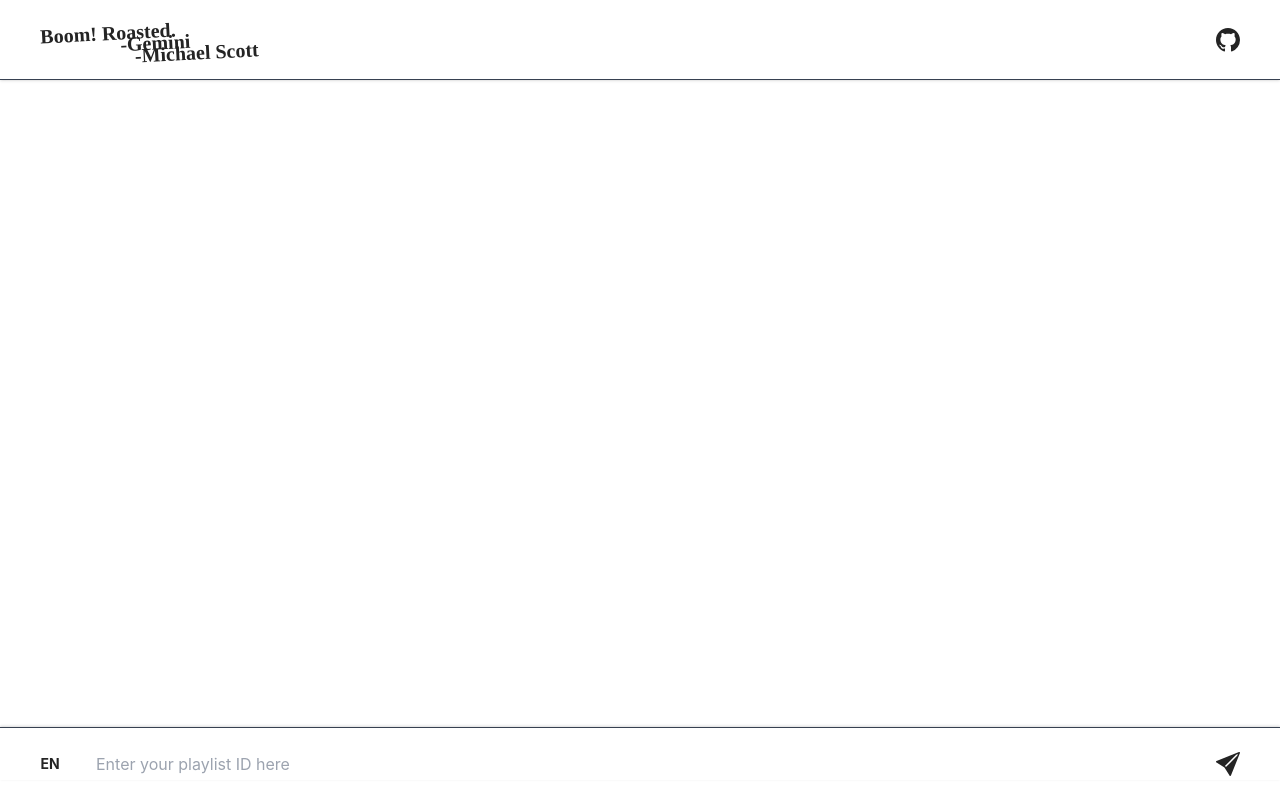
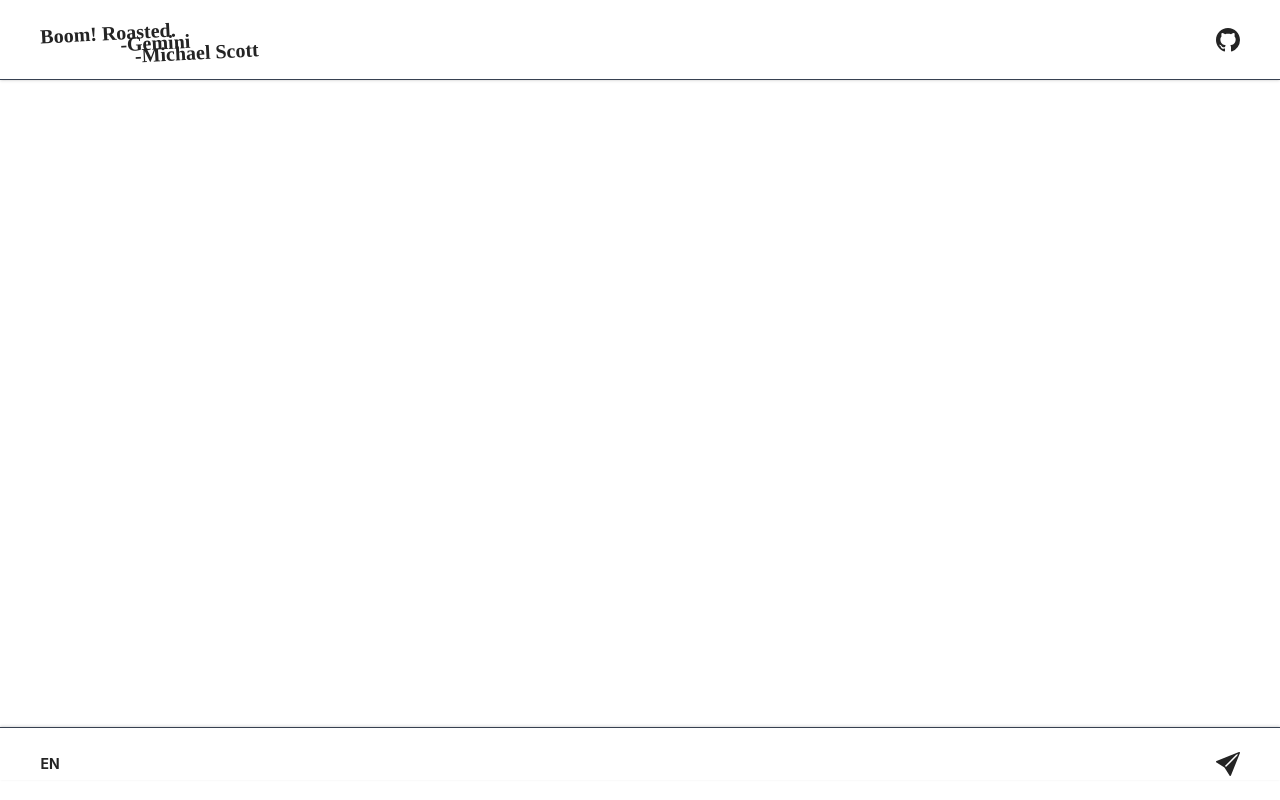
Before and after one commit to hatrnuhn/roast-my-spotify-playlist, a React (Vite) app: page / in a window 1280 px wide. Built offline with nearby package versions, Linux system fonts and the light colour scheme; a web font is replaced by a local one.

Commit message:
updates fetch error handling

```diff
--- a/src/components/Input.tsx
+++ b/src/components/Input.tsx
@@ -1,5 +1,6 @@
 import { ChangeEventHandler, Dispatch, FC, FormEventHandler, memo, SetStateAction, useRef, useState } from "react"
 import useMainContext from "../hooks"
+import InputErrorMsg from "./InputErrorMsg"
 
 type InputProps = {
     pushFn: Dispatch<SetStateAction<string[]>>
@@ -8,6 +9,8 @@ type InputProps = {
 const Input: FC<InputProps> = ({ pushFn }) => {
     const [input, setinput] = useState('')
     const { language, setLanguage } = useMainContext()
+    const [isButtonDisabled, setIsButtonDisabled] = useState(false)
+    const [errorMsg, setErrorMsg] = useState('')
     const inputRef = useRef<HTMLInputElement>(null)
 
     const onChange: ChangeEventHandler<HTMLInputElement> = (e) => {
@@ -16,11 +19,17 @@ const Input: FC<InputProps> = ({ pushFn }) => {
 
     const onSubmit: FormEventHandler<HTMLFormElement> = (e) => {
         e.preventDefault()
+        setIsButtonDisabled(true)
+        setTimeout(() => setIsButtonDisabled(false), 1000)
 
-        if (inputRef.current && input.length === 0)
-            inputRef.current.focus()
-        else
+        if (new RegExp('^[a-zA-Z0-9_-]{22}$').test(input))
             pushFn(a => [...a, input])
+        else {
+            if (inputRef.current)
+                inputRef.current.focus()
+            setErrorMsg(`${input} is not a valid playlist ID`)
+            setTimeout(() => setErrorMsg(''), 2000)
+        }
     }
 
     const switchLanguage = () => {
@@ -36,11 +45,12 @@ const Input: FC<InputProps> = ({ pushFn }) => {
 
     return (
         <div className="flex gap-2.5 lg:gap-5 border-t shadow border-gray-700 pt-5 px-5 lg:px-10" style={{ boxShadow: " 0 -1px 3px 0 rgba(0, 0, 0, 0.1), 0 -1px 2px 0 rgba(0, 0, 0, 0.06)" }}>
-            <button type="button" onClick={() => switchLanguage()} className="uppercase text-sm font-bold min-w-5" aria-label={`Button: switch responses language, current language ${language==='EN' ? 'English' : "Bahasa Indonesia"}`}>
+            <button type="button" onClick={() => switchLanguage()} className="uppercase text-sm font-bold min-w-5" aria-label={`Button: switch responses language, current language ${language==='EN' ? 'English' : "Bahasa Indonesia"}`} disabled={isButtonDisabled}>
                 <span aria-hidden>{language}</span>
             </button>
-            <form onSubmit={onSubmit} className="flex grow gap-2.5 lg:gap-5 items-center">
-                <input type="text" name="input-id" placeholder="Enter your playlist ID here" className="text-black indent-4 grow rounded-lg py-1" onChange={onChange} ref={inputRef} minLength={1} aria-label="TextField: Enter your Spotify's playlist ID here"/>
+            <form onSubmit={onSubmit} className="flex grow gap-2.5 lg:gap-5 items-center relative">
+                <input type="text" name="input-id" placeholder="" className="text-black indent-4 grow rounded-lg py-1" onChange={onChange} ref={inputRef} aria-label="TextField: Enter your Spotify's playlist ID here"/>
+                {errorMsg && <InputErrorMsg  errorMsg={errorMsg}/>}
                 <button className="h-6 w-6 block" type="submit" aria-label="Button: generate response">
                     <svg xmlns="http://www.w3.org/2000/svg" width="100%" fill="currentColor" className="bi bi-send-fill" viewBox="0 0 16 16">
                     <path d="M15.964.686a.5.5 0 0 0-.65-.65L.767 5.855H.766l-.452.18a.5.5 0 0 0-.082.887l.41.26.001.002 4.995 3.178 3.178 4.995.002.002.26.41a.5.5 0 0 0 .886-.083zm-1.833 1.89L6.637 10.07l-.215-.338a.5.5 0 0 0-.154-.154l-.338-.215 7.494-7.494 1.178-.471z"/>
--- /dev/null
+++ b/src/components/InputErrorMsg.tsx
@@ -0,0 +1,19 @@
+import { FC, memo, useEffect, useState } from "react"
+
+type InputErrorMsgProps = {
+    errorMsg: string
+}
+
+const InputErrorMsg: FC<InputErrorMsgProps> = ({ errorMsg }) => {
+    const [show, setShow] = useState(false)
+
+    useEffect(() => {
+        setShow(true)
+    }, [])
+
+    return (
+        <p className={`text-black absolute -top-4 text-xs bg-red-800 text-gray-300 font-semibold px-2 rounded-md transition-all ${show ? 'input-error-active' : 'input-error'}`} role='alert'>{errorMsg}</p>
+    )
+}
+
+export default memo(InputErrorMsg)
--- a/src/components/RoastBlock.tsx
+++ b/src/components/RoastBlock.tsx
@@ -20,7 +20,7 @@ const RoastBlock: FC<RoastBlockProps> = ({ errorMsg, marginAuto, playlistId, roa
         >
         {
             errorMsg.length > 0 ?
-                <>{errorMsg}</> :
+                <span className="bg-red-800 text-gray-300 text-sm px-3 py-1 rounded-full shadow">{errorMsg}</span> :
                 <>
                     <PlaylistChip playlistId={playlistId}/>
                     <RoastPaper roast={roast} />
--- a/src/components/RoastBlockPlaylistID.tsx
+++ b/src/components/RoastBlockPlaylistID.tsx
@@ -45,9 +45,22 @@ const RoastBlockPast: FC<RoastBlockPastProps> = ({ playlistId, marginAuto }) =>
             setRoast(generatedRoast)
             await storeLocally(generatedRoast)
         } catch (err) {
-            if (err instanceof AxiosError && err.response?.status === 404)
-                setErrorMsg('Playlist could not be found')
-            else
+            if (err instanceof AxiosError) {
+                switch (err.response?.status) {
+                    case 400:
+                        setErrorMsg(`${playlistId} is invalid`)
+                        break;
+                    case 404:
+                        setErrorMsg(`Playlist with ID ${playlistId} could not be found`)
+                        break;
+                    case 429:
+                        setErrorMsg('Too many requests')
+                        break;
+                    default:
+                        setErrorMsg('Could not generate, try again')
+                        break;
+                }
+            } else
                 setErrorMsg('Could not generate, try again')
         }
     }, [setRoast, storeLocally, language, playlistId])
--- a/src/index.css
+++ b/src/index.css
@@ -10,6 +10,13 @@
 
     @apply dark:bg-dark-grey dark:text-white bg-white text-dark-grey
   }
+
+  #root {
+    height: 100dvh;
+    width: 100dvw;
+    display: flex;
+    flex-direction: column;
+  }
 }
 
 @layer components {
@@ -20,6 +27,15 @@
     height: 100%;
     width: 100%;
     display: block;
+  }
+
+  .input-error {
+    transform: scaleY(0);
+  }
+
+  .input-error-active {
+    transform: scaleY(100%);
+    transition: transform 0.3s ease-out;
   }
 
   .list-icon {
--- a/src/layouts/Main.tsx
+++ b/src/layouts/Main.tsx
@@ -3,10 +3,10 @@ import MainPage from "../pages/Main"
 
 const MainLayout = () => {
     return (
-        <div className="h-screen w-screen flex flex-col">
+        <>
             <Header />
             <MainPage />
-        </div>
+        </>
     )
 }
 
```
